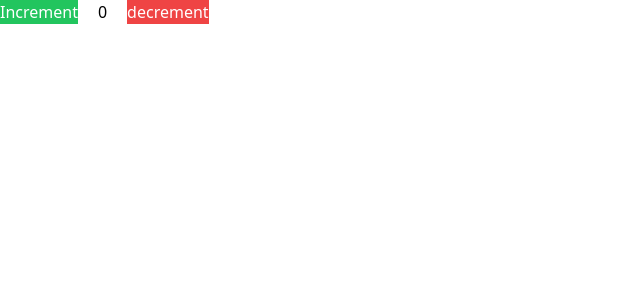
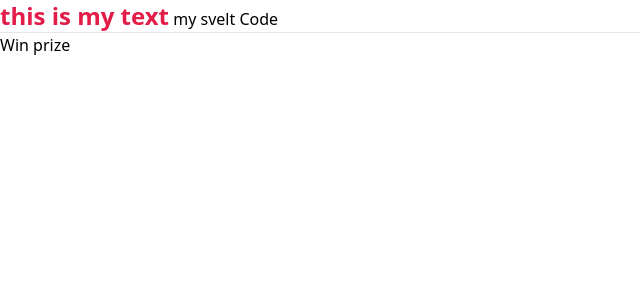
Before and after one commit to aeinmananni/svelte, a Svelte app: page / in a window 1280 px wide. Shown: the top 300 px of the page, without its empty margins (0-640 px from the left). Built offline with nearby package versions, Linux system fonts and the light colour scheme.

Commit message:
add new course svelt

```diff
--- a/package.json
+++ b/package.json
@@ -19,5 +19,8 @@
     "tailwindcss": "^3.4.17",
     "typescript": "~5.6.2",
     "vite": "^6.0.5"
+  },
+  "dependencies": {
+    "dompurify": "^3.2.3"
   }
 }
--- a/src/App.svelte
+++ b/src/App.svelte
@@ -1,6 +1,7 @@
 <script lang="ts">
-   import Counter from "./lib/Counter.svelte";
+  //  import Counter from "./lib/Counter.svelte";
+  import { TextCompany } from "./components/text";
 </script>
 <main>
-  <Counter/>
+  <TextCompany/>
 </main>
--- /dev/null
+++ b/src/components/text/Text.svelte
@@ -0,0 +1,13 @@
+<script>
+
+    const compoany = "this is my text";
+    const course = "<span>my svelt Code</span>";
+    const hack = `<a href="#" onclick="alert('message')">Win prize</a>`;
+</script>
+
+<main>
+      <button type="button" class="text-rose-600 text-2xl font-bold" onclick={() => alert("message")}>{compoany}</button>
+      {@html course}
+      <hr/>
+      {@html hack}
+</main>
--- /dev/null
+++ b/src/components/text/index.ts
@@ -0,0 +1 @@
+export {default as TextCompany} from './text.svelte'
--- a/src/vite-env.d.ts
+++ b/src/vite-env.d.ts
@@ -1,2 +1,5 @@
 /// <reference types="svelte" />
 /// <reference types="vite/client" />
+declare module "*.svelte" {
+    export { SvelteComponentTyped as default } from "svelte";
+  }
--- a/tsconfig.app.json
+++ b/tsconfig.app.json
@@ -16,5 +16,6 @@
     "isolatedModules": true,
     "moduleDetection": "force"
   },
-  "include": ["src/**/*.ts", "src/**/*.js", "src/**/*.svelte"]
+  "include": ["src/**/*.ts", "src/**/*.js", "src/**/*.svelte"],
+  "exclude": ["node_modules"]
 }
```
Also changed, not shown: src/assets/svelte.svg (deleted), 1 other file (tests, documents, lock files or other folders).
